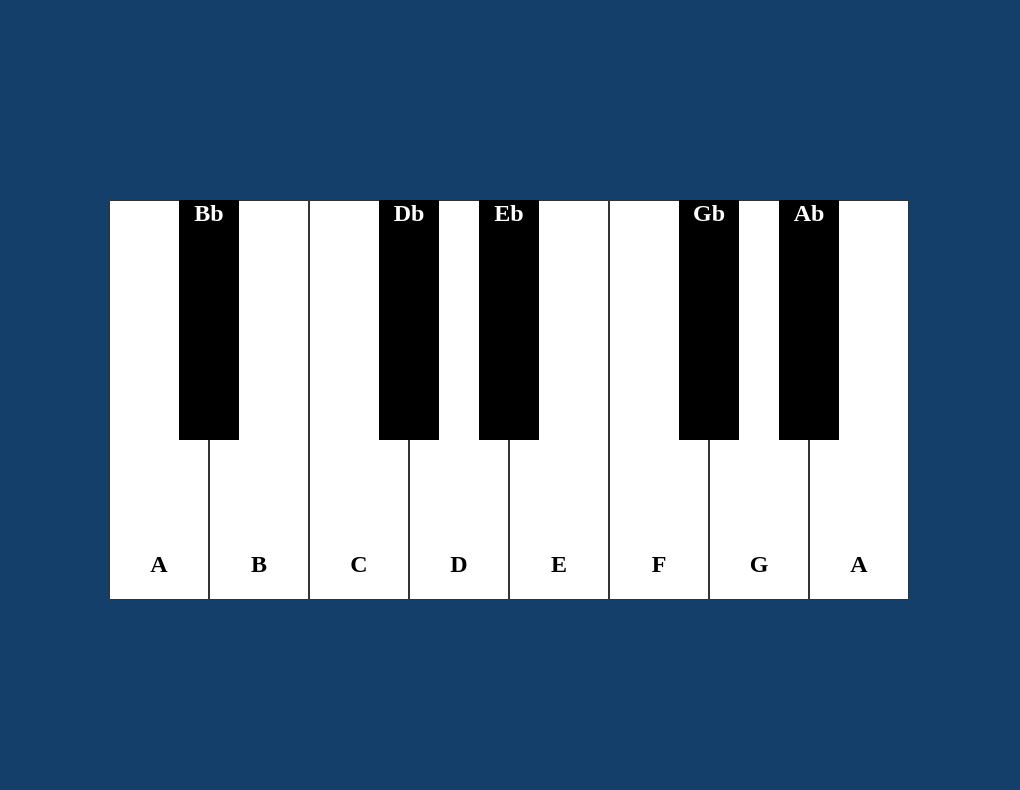
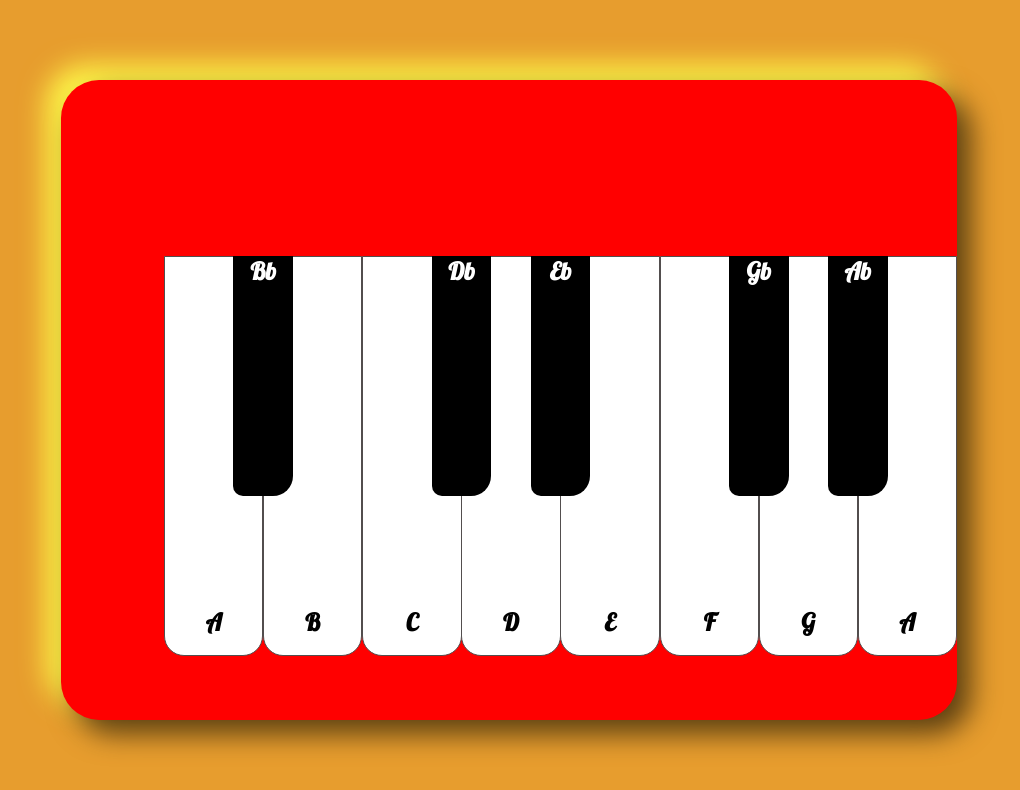
Before and after one commit to milindnair/virtual-piano, a website: page piano.html in a window 1280 px wide. Shown: the whole page, without its empty margins (131-1151 px from the left). Drawn offline with Linux system fonts and the light colour scheme.

Commit message:
added scss files for container and styling files

```diff
--- a/piano.html
+++ b/piano.html
@@ -8,6 +8,8 @@
     <title>Virtual Piano website</title>
 </head>
 <body>
+    <!-- <img src="image1.jpg" class = "background-image"> -->
+    <div class="container">
         <div class = "piano">
             <div data-note = "A" class = "White key"><div class = "W-Note"><h2>A</h2></div></div>
             <div data-note = "Bb" class = "Black key"><div class = "B-Note"><h2>Bb</h2></div></div>
@@ -24,11 +26,12 @@
             <div data-note = "A"class = "White key"><div class = "W-Note"><h2>A</h2></div></div>
 
         </div>
+    </div>
     <audio id="A" ><source src="notes\notes_A.mp3"></audio>
     <audio id="Bb" ><source src="notes\notes_Bb.mp3"></audio>
     <audio id="B" ><source src="notes\notes_B.mp3"></audio>
     <audio id="C" ><source src="notes\notes_C.mp3"></audio>
-    <audio id="Dd" ><source src="notes\notes_Db.mp3"></audio>
+    <audio id="Db" ><source src="notes\notes_Db.mp3"></audio>
     <audio id="D" ><source src="/notes/notes_D.mp3"></audio>
     <audio id="Eb" ><source src="/notes/notes_Eb.mp3"></audio>
     <audio id="E" ><source src="/notes/notes_E.mp3"></audio>
--- a/piano.js
+++ b/piano.js
@@ -20,6 +20,7 @@ document.addEventListener('keydown', e => {
 })
 
 function playNote(key) {
+    /* Getting the audio element that corresponds to the key that was clicked. */
     const noteAudio = document.getElementById(key.dataset.note)
     noteAudio.currentTime = 0
     noteAudio.play()
--- /dev/null
+++ b/scss/container.scss
@@ -0,0 +1,11 @@
+@import 'variable';
+
+.container{
+    background-color: red;
+    height:80vh;
+    width:70vw;
+    border-radius: 38px;
+
+    box-shadow:  14px 14px 28px #5c3f12,
+             -14px -14px 28px #fffb4a;
+}
--- a/scss/piano.scss
+++ b/scss/piano.scss
@@ -1,4 +1,6 @@
 @import 'variable';
+@import 'container';
+
 
 body{
     background-color:$primary-color;
@@ -9,16 +11,26 @@ body{
     align-items: center;
 
 }
-
+// .background-image{
+//     overflow: hidden;
+//     height: 100vh;
+//     width:100vw;
+// }
 .piano{
     display:flex;
+    position:relative;
+    margin-left: 11.5%;
+    margin-top: 11rem;
 }
+
+
 
 .White {
     width:100px;
     height:400px;
     background-color:$white-key-color;
-    border:1px solid #333;
+    border:1px solid rgb(82, 78, 78);
+    border-radius:0px 0px 20px 20px ;
 }
 
 .Black {
@@ -28,16 +40,19 @@ body{
     margin-left:-30px;
     margin-right:-30px;
     z-index: 2;
+    border-radius:0px 0px 20px 10px ;
 }
 
 .W-Note h2{
     margin-top: 350px;
     text-align: center;
+    font-family: 'Lobster', cursive;
   }
 
 .B-Note h2{
     color:$white-key-color;
     text-align:center;
+    font-family: 'Lobster', cursive;
 }
 
 .White:active{
--- a/scss/variable.scss
+++ b/scss/variable.scss
@@ -1,11 +1,13 @@
 $white-key-color:white;
 $black-key-color:black;
-$primary-color:#143F6B;
+$primary-color:#e79d2e;
+@import url('https://fonts.googleapis.com/css2?family=Lobster&display=swap');
 
 *{
     margin:0;
     padding:0;
     box-sizing:border-box;
+
 }
 
 @function set-color($width){
```
Also changed, not shown: package.json (added, +26 -0 lines), scss/container.css (added), scss/images/image1.jpg (added), scss/piano.css, scss/variable.css, 5 other files. Lines whose indentation alone changed are shown as unchanged.
